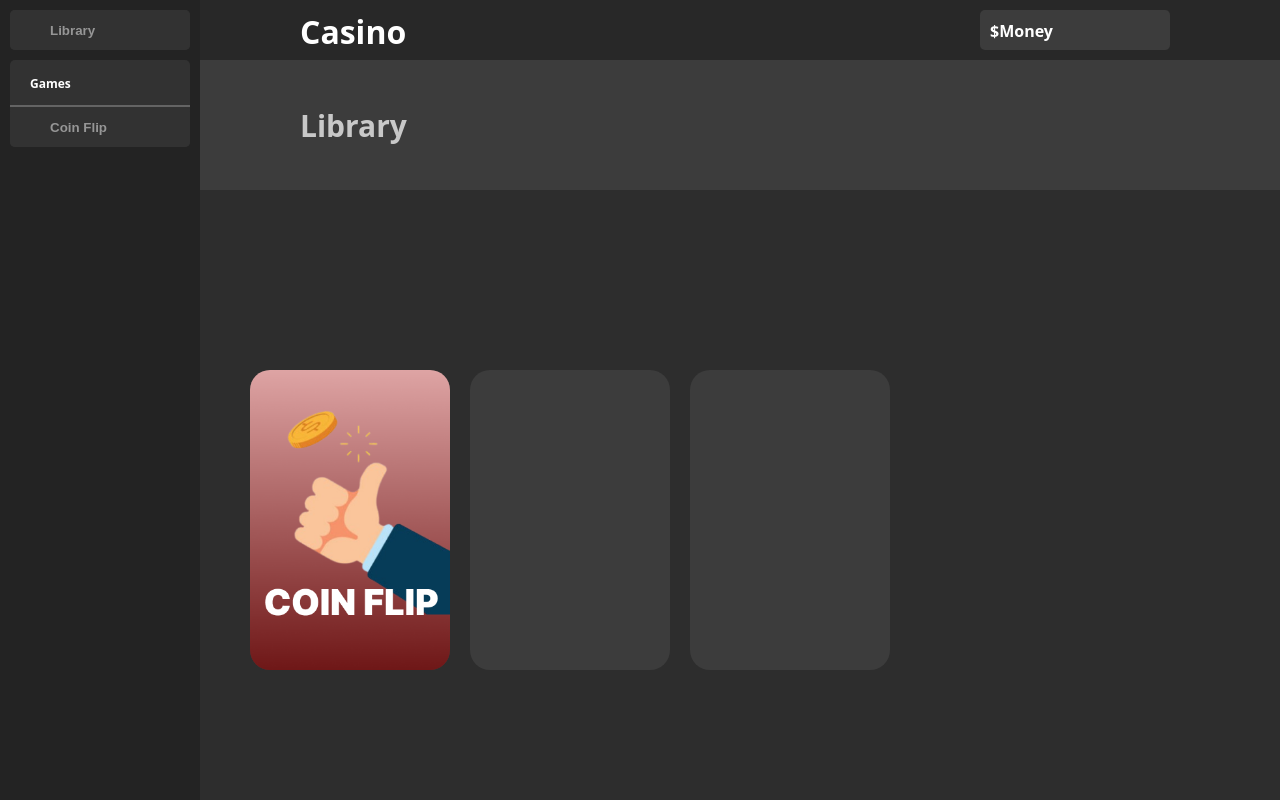
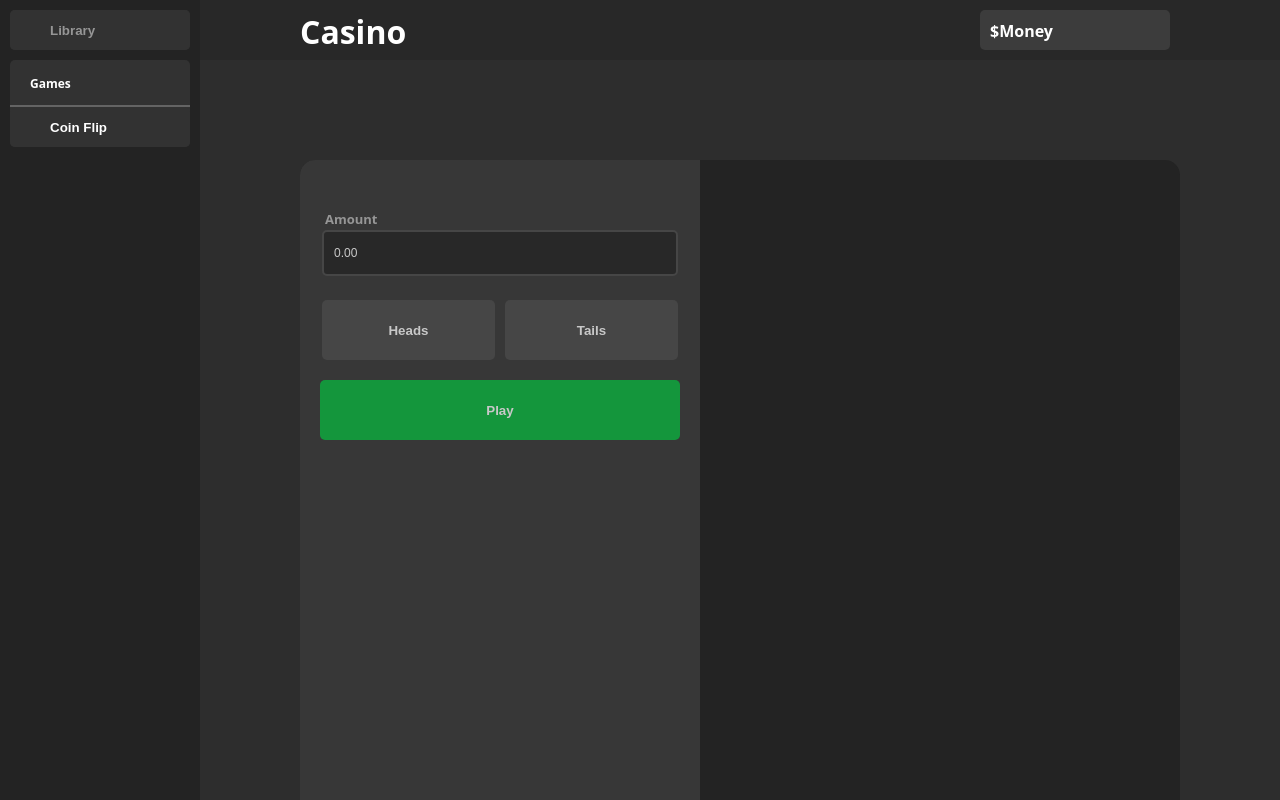
Before and after one commit to waffold/casino, a plain HTML site: page coinflip/index.html in a window 1280 px wide. Drawn offline with Linux system fonts and the light colour scheme; files that its build step writes are made by us from their sources; files whose address does not match are found by name.

Commit message:
Update index.html

```diff
--- a/coinflip/index.html
+++ b/coinflip/index.html
@@ -3,6 +3,7 @@
 <head>
   <meta charset="UTF-8">
   <meta name="viewport" content="width=device-width, initial-scale=1.0">
+  <base href="/casino/">
   <title>Casino 🎰🎰🎰</title>
   <link rel="stylesheet" href="style.css">
   <script src="main.js"></script>
@@ -15,7 +16,7 @@
     <div id="nav-bar">
         <div id="library-bar" class="nav-bar-item">
             <div class="nav-btns">
-                <button class="nav-btn">Library</button>
+                <button id="nav-library-btn" class="nav-btn">Library</button>
             </div>
         </div>
         <div id="games-bar" class="nav-bar-item">
@@ -24,18 +25,24 @@
                 <div class="nav-header-divider"></div>
             </div>
             <div class="nav-btns">
-                <button class="nav-btn">Coin Flip</button>
+                <button id="nav-coinflip-btn" class="nav-btn nav-selected">Coin Flip</button>
             </div>
         </div>
      </div>
-    <div id="library" class="page">
-        <div class="banner">Library</div>
-        <div class="content-items">
-            <button id="coinflip-btn" class="content-item">
-                <img src="https://raw.githubusercontent.com/waffold/casino/main/coinflip.png" alt="coin flip">
-            </button>
-            <div class="content-item"></div>
-            <div class="content-item"></div>
+    <div class="page">
+        <div class="content-window">
+            <div class="game-sidebar">
+
+                <div class="enter-bet">
+                    <span class="enter-bet-label">Amount</span>
+                    <input type="number" placeholder="0.00" id="coinflip-bet" class="input"></input>
+                </div>
+                <div class="coinside-btns">
+                    <button id="heads-btn" class="coinside-btn" onclick="coinflipSelectCoin('heads')">Heads</button>
+                    <button id="tails-btn" class="coinside-btn" onclick="coinflipSelectCoin('tails')">Tails</button>
+                </div>
+                <button id="coinflip-play" class="play-btn" style="width: calc(100% - 40px)" onclick="coinflipPlay()">Play</button>
+            </div>
         </div>
     </div>
 </body>
```
